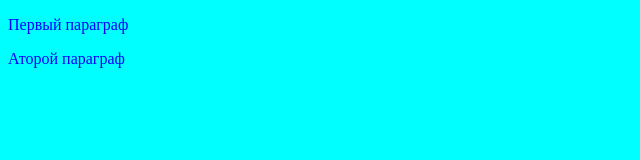
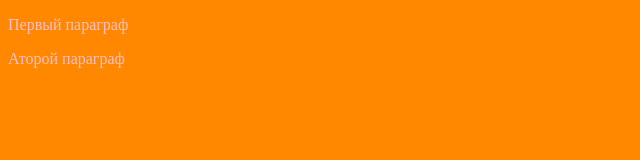
Before and after one commit to Matthew-dev-coder/training, a plain HTML site: page index.html in a window 1280 px wide. Shown: the whole page, without its empty margins (0-640 px from the left). Drawn offline with Linux system fonts and the light colour scheme.

Commit message:
change color

```diff
--- a/css/style.css
+++ b/css/style.css
@@ -1,7 +1,8 @@
 body{
-    background-color: aqua;
+    background-color: rgb(255, 136, 0);
 }
 
 p{
-    color: blue;
+    color: pink;
+    text-decoration: uppercase;
 }
```
